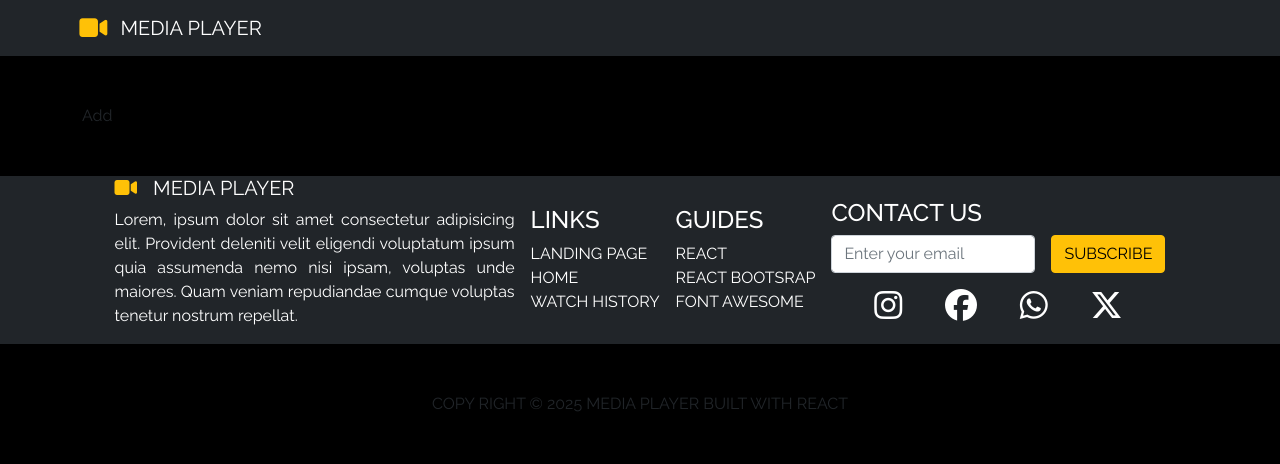
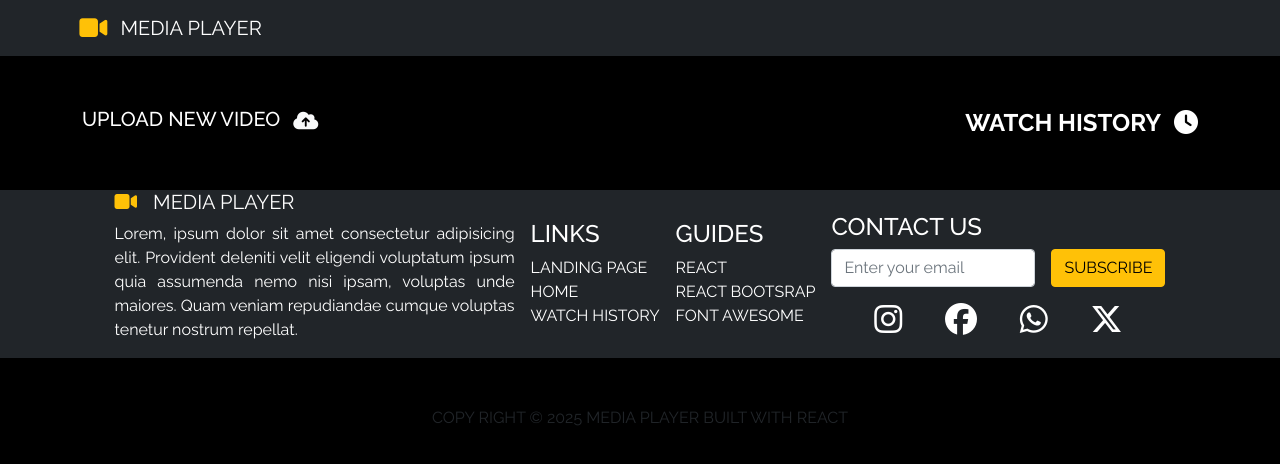
Before and after one commit to abiyababy8/react-programs, a React (Vite) app in the folder projects/mediaPlayerFe/: page /home in a window 1280 px wide. Shown: the top 464 px of the page. Built offline with nearby package versions, Linux system fonts and the light colour scheme.

Commit message:
added some code

```diff
--- a/projects/mediaPlayerFe/src/components/Add.jsx
+++ b/projects/mediaPlayerFe/src/components/Add.jsx
@@ -2,7 +2,12 @@ import React from 'react'
 
 function Add() {
   return (
-    <div>Add</div>
+    <>
+    <div className='d-flex align-items-center'>
+        <h5 className='textStyle'>UPLOAD NEW VIDEO</h5>
+        <button className='btn'><i className="fa-solid fa-cloud-arrow-up text-light fs-5"></i></button>
+    </div>
+    </>
   )
 }
 
--- a/projects/mediaPlayerFe/src/pages/Home.jsx
+++ b/projects/mediaPlayerFe/src/pages/Home.jsx
@@ -1,11 +1,14 @@
 import React from 'react'
 import Add from '../components/Add'
-
+import { Link } from 'react-router-dom'
 function Home() {
   return (
     <>
-      <div className="container d-flex align-items-center mt-5">
+      <div className="container d-flex align-items-center justify-content-between mt-5">
          <Add/>
+         <Link to={'/watch'} style={{textDecoration:'none'}}>
+         <span className='fs-4 fw-bold textStyle'>WATCH HISTORY <i className="fa-solid fa-clock ms-2"></i></span>
+         </Link>
       </div>
     </>
   )
```
